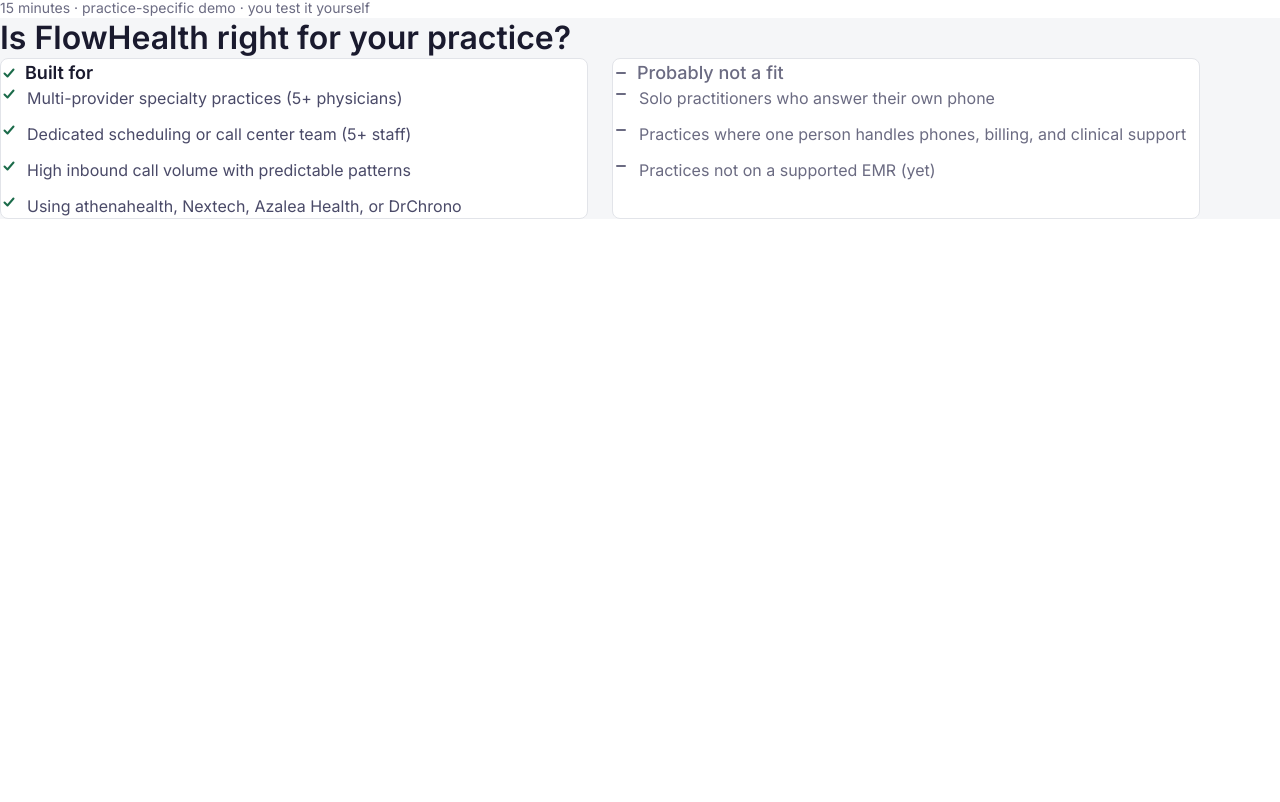
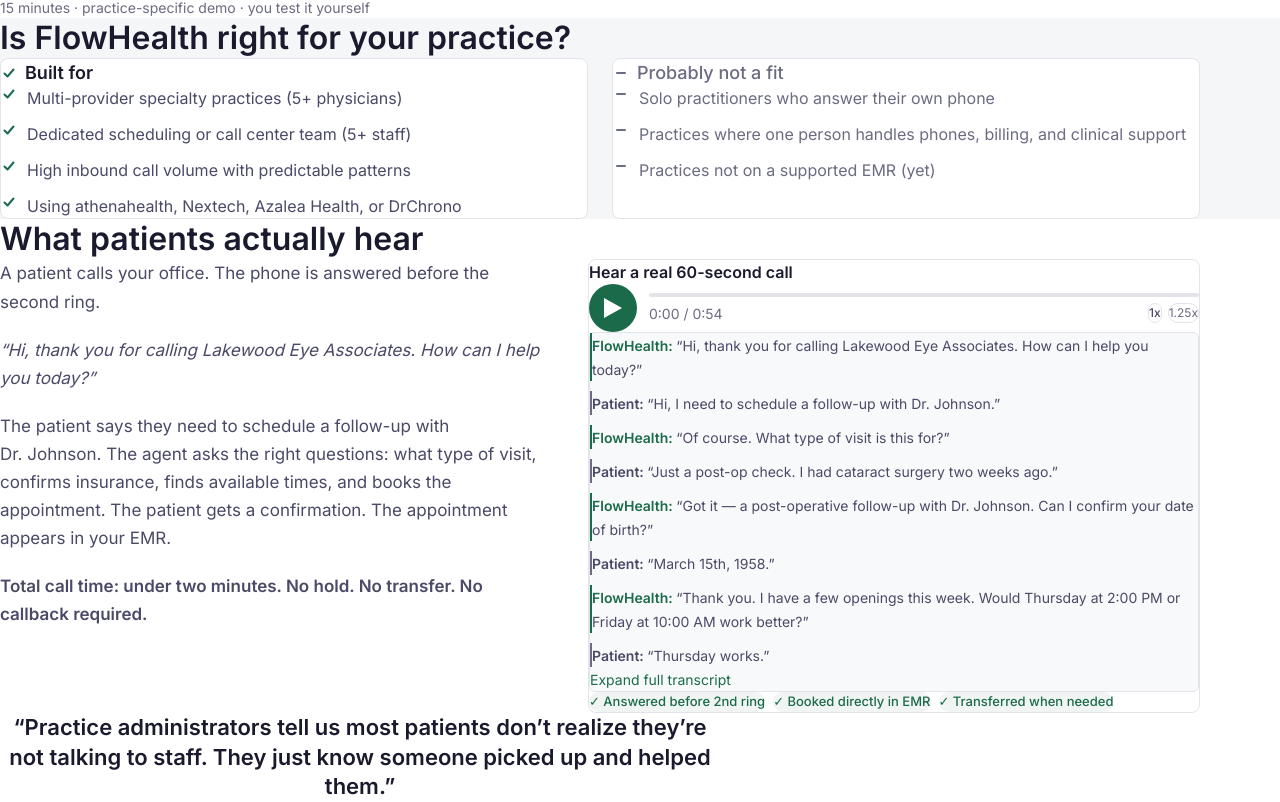
Before and after one commit to AkivaGFlow/WebsiteProject, a Next.js app: page / in a window 1280 px wide. Shown: the part 2070-2872 px from the top of the page. Before the commit the page ends 2289 px from the top, so only its background shows below. Built offline with nearby package versions, Linux system fonts and the light colour scheme.

Commit message:
Add Patient Experience section with audio module and expandable transcript
https://claude.ai/code/session_018rT1wiXiQi4z4foM9HzSdC

```diff
--- a/src/app/page.tsx
+++ b/src/app/page.tsx
@@ -5,6 +5,7 @@ import { HandlesTransfers } from "@/components/sections/HandlesTransfers";
 import { ProblemAgitation } from "@/components/sections/ProblemAgitation";
 import { HowItWorks } from "@/components/sections/HowItWorks";
 import { WhoItsFor } from "@/components/sections/WhoItsFor";
+import { PatientExperience } from "@/components/sections/PatientExperience";
 
 export default function Home() {
   return (
@@ -16,6 +17,7 @@ export default function Home() {
       <ProblemAgitation />
       <HowItWorks />
       <WhoItsFor />
+      <PatientExperience />
     </main>
   );
 }
--- /dev/null
+++ b/src/components/sections/PatientExperience.tsx
@@ -0,0 +1,221 @@
+"use client";
+
+import { useState } from "react";
+import { SectionWrapper } from "@/components/ui/SectionWrapper";
+import { SectionHeader } from "@/components/ui/SectionHeader";
+
+const transcriptLines = [
+  {
+    speaker: "FlowHealth" as const,
+    text: "Hi, thank you for calling Lakewood Eye Associates. How can I help you today?",
+  },
+  {
+    speaker: "Patient" as const,
+    text: "Hi, I need to schedule a follow-up with Dr. Johnson.",
+  },
+  {
+    speaker: "FlowHealth" as const,
+    text: "Of course. What type of visit is this for?",
+  },
+  {
+    speaker: "Patient" as const,
+    text: "Just a post-op check. I had cataract surgery two weeks ago.",
+  },
+  {
+    speaker: "FlowHealth" as const,
+    text: "Got it — a post-operative follow-up with Dr. Johnson. Can I confirm your date of birth?",
+  },
+  {
+    speaker: "Patient" as const,
+    text: "March 15th, 1958.",
+  },
+  {
+    speaker: "FlowHealth" as const,
+    text: "Thank you. I have a few openings this week. Would Thursday at 2:00 PM or Friday at 10:00 AM work better?",
+  },
+  {
+    speaker: "Patient" as const,
+    text: "Thursday works.",
+  },
+  {
+    speaker: "FlowHealth" as const,
+    text: "You\u2019re all set for Thursday at 2:00 PM with Dr. Johnson. You\u2019ll get a confirmation text shortly. Is there anything else I can help with?",
+  },
+  {
+    speaker: "Patient" as const,
+    text: "Nope, that\u2019s it. Thank you.",
+  },
+];
+
+const VISIBLE_LINES = 8;
+
+function TranscriptModule() {
+  const [expanded, setExpanded] = useState(false);
+
+  const visibleLines = expanded
+    ? transcriptLines
+    : transcriptLines.slice(0, VISIBLE_LINES);
+
+  return (
+    <div className="bg-[#F8F9FA] border border-[#E2E4E9] rounded-[6px] p-[16px]">
+      <div className="flex flex-col gap-[10px]">
+        {visibleLines.map((line, i) => {
+          const isFlowHealth = line.speaker === "FlowHealth";
+          return (
+            <div
+              key={i}
+              className={`border-l-[2px] pl-[12px] ${
+                isFlowHealth ? "border-l-[#1B6B4A]" : "border-l-[#6B6B82]"
+              }`}
+            >
+              <span
+                className={`text-[14px] font-semibold ${
+                  isFlowHealth ? "text-[#1B6B4A]" : "text-[#4A4A68]"
+                }`}
+              >
+                {line.speaker}:{" "}
+              </span>
+              <span className="text-[14px] text-[#4A4A68]">
+                &ldquo;{line.text}&rdquo;
+              </span>
+            </div>
+          );
+        })}
+      </div>
+
+      {transcriptLines.length > VISIBLE_LINES && (
+        <button
+          type="button"
+          onClick={() => setExpanded(!expanded)}
+          className="mt-[12px] text-[14px] text-[#1B6B4A] hover:underline cursor-pointer bg-transparent border-none p-0"
+        >
+          {expanded ? "Collapse transcript" : "Expand full transcript"}
+        </button>
+      )}
+    </div>
+  );
+}
+
+export function PatientExperience() {
+  return (
+    <SectionWrapper
+      background="white"
+      id="patient-experience"
+      className="pt-[96px] pb-[96px] md:pt-[96px] md:pb-[96px]"
+    >
+      <SectionHeader title="What patients actually hear" />
+
+      <div className="flex flex-col md:flex-row gap-[48px]">
+        {/* Right column — Audio module (mobile first) */}
+        <div className="md:hidden">
+          <AudioTranscriptModule />
+        </div>
+
+        {/* Left column — Narrative */}
+        <div className="md:w-[45%] md:flex-shrink-0">
+          <div className="flex flex-col gap-[20px]">
+            <p className="text-[17px] text-[#4A4A68] leading-[1.65] max-w-[65ch]">
+              A patient calls your office. The phone is answered before the
+              second ring.
+            </p>
+            <p className="text-[17px] text-[#4A4A68] leading-[1.65] italic max-w-[65ch]">
+              &ldquo;Hi, thank you for calling Lakewood Eye Associates. How can
+              I help you today?&rdquo;
+            </p>
+            <p className="text-[17px] text-[#4A4A68] leading-[1.65] max-w-[65ch]">
+              The patient says they need to schedule a follow-up with
+              Dr.&nbsp;Johnson. The agent asks the right questions: what type of
+              visit, confirms insurance, finds available times, and books the
+              appointment. The patient gets a confirmation. The appointment
+              appears in your EMR.
+            </p>
+            <p className="text-[17px] text-[#4A4A68] leading-[1.65] font-semibold max-w-[65ch]">
+              Total call time: under two minutes. No hold. No transfer. No
+              callback required.
+            </p>
+          </div>
+        </div>
+
+        {/* Right column — Audio module (desktop) */}
+        <div className="hidden md:block md:w-[55%]">
+          <AudioTranscriptModule />
+        </div>
+      </div>
+
+      {/* Pull quote */}
+      <div className="mt-[48px] text-center">
+        <p className="text-[22px] font-semibold text-[#1A1A2E] leading-[1.35] max-w-[720px] mx-auto">
+          &ldquo;Practice administrators tell us most patients don&rsquo;t
+          realize they&rsquo;re not talking to staff. They just know someone
+          picked up and helped them.&rdquo;
+        </p>
+      </div>
+    </SectionWrapper>
+  );
+}
+
+function AudioTranscriptModule() {
+  return (
+    <div className="bg-white border border-[#E2E4E9] rounded-[8px] p-[32px]">
+      {/* Audio player */}
+      <p className="text-[16px] font-semibold text-[#1A1A2E] mb-[16px]">
+        Hear a real 60-second call
+      </p>
+
+      <div className="flex items-center gap-[12px]">
+        {/* Play button */}
+        <button
+          type="button"
+          aria-label="Play sample call"
+          className="flex-shrink-0 w-[48px] h-[48px] min-h-[48px] rounded-full bg-[#1B6B4A] flex items-center justify-center cursor-pointer"
+        >
+          <svg
+            width="18"
+            height="20"
+            viewBox="0 0 18 20"
+            fill="none"
+            aria-hidden="true"
+          >
+            <path d="M0 0L18 10L0 20V0Z" fill="white" />
+          </svg>
+        </button>
+
+        {/* Progress bar + time */}
+        <div className="flex-1 flex flex-col gap-[6px]">
+          <div className="h-[4px] rounded-full bg-[#E2E4E9] overflow-hidden">
+            <div className="h-full w-0 rounded-full bg-[#1B6B4A]" />
+          </div>
+          <div className="flex items-center justify-between">
+            <span className="text-[14px] text-[#6B6B82]">0:00 / 0:54</span>
+            <div className="flex gap-[6px]">
+              <span className="text-[12px] text-[#4A4A68] border border-[#E2E4E9] rounded-full px-[8px] py-[2px] font-medium bg-white">
+                1x
+              </span>
+              <span className="text-[12px] text-[#6B6B82] border border-[#E2E4E9] rounded-full px-[8px] py-[2px] bg-white">
+                1.25x
+              </span>
+            </div>
+          </div>
+        </div>
+      </div>
+
+      {/* Transcript */}
+      <div className="mt-[16px]">
+        <TranscriptModule />
+      </div>
+
+      {/* Confidence chips */}
+      <div className="flex flex-wrap gap-[8px] mt-[16px]">
+        <span className="text-[13px] font-medium text-[#1B6B4A] bg-[#F0F4F2] rounded-full px-[12px] py-[6px]">
+          ✓ Answered before 2nd ring
+        </span>
+        <span className="text-[13px] font-medium text-[#1B6B4A] bg-[#F0F4F2] rounded-full px-[12px] py-[6px]">
+          ✓ Booked directly in EMR
+        </span>
+        <span className="text-[13px] font-medium text-[#1B6B4A] bg-[#F0F4F2] rounded-full px-[12px] py-[6px]">
+          ✓ Transferred when needed
+        </span>
+      </div>
+    </div>
+  );
+}
```
